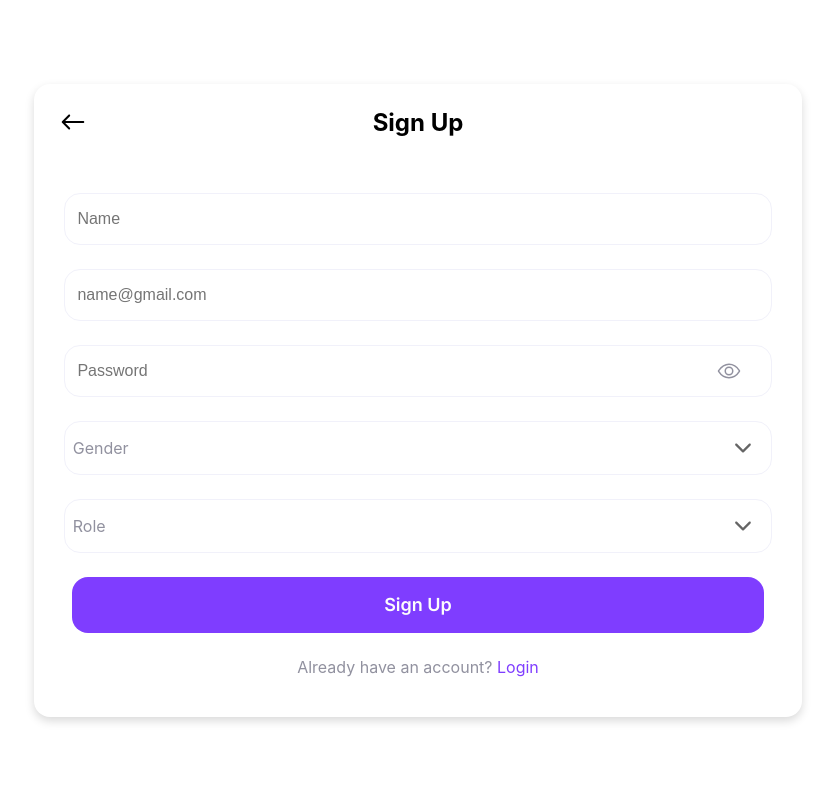
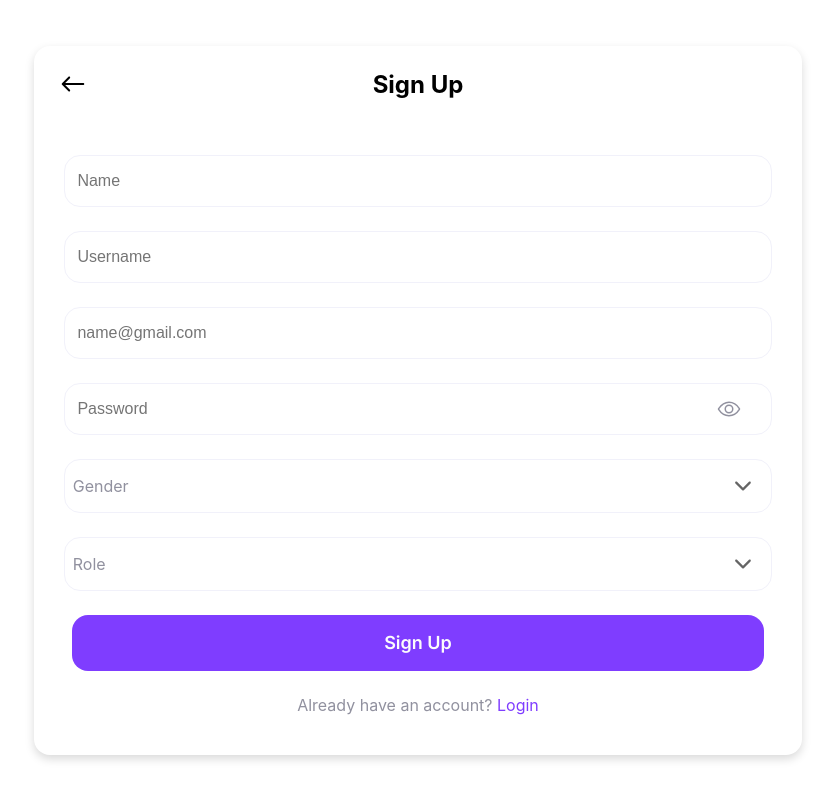
Before and after one commit to Chennakiran2004/Wallety_Frontend, a React (Create React App) app: page /signup in a window 1280 px wide. Shown: the whole page, without its empty margins (222-1057 px from the left). Built offline with nearby package versions, Linux system fonts and the light colour scheme.

Commit message:
Added Changes to signup page

```diff
--- a/src/Components/AddNewAccount/index.tsx
+++ b/src/Components/AddNewAccount/index.tsx
@@ -510,6 +510,8 @@ const AddNewAccount = () => {
           location: location.toUpperCase(),
         };
 
+        console.log(bodyData)
+
         const response = await axios.post(`${url}/store_user_data/`, bodyData, {
           headers: {
             Authorization: `Bearer ${accessToken}`,
--- a/src/Components/signup/index.tsx
+++ b/src/Components/signup/index.tsx
@@ -177,6 +177,7 @@ const SignUp = () => {
     let hasError = false;
 
     if (name === "") {
+      console.log("asdf")
       setNameError(true);
       hasError = true;
     }
@@ -184,14 +185,17 @@ const SignUp = () => {
       setEmailError(true);
       hasError = true;
     } else if (!emailRegex.test(email)) {
+      console.log("asdf")
       setEmailFormatError(true);
       hasError = true;
     }
     if (password === "") {
+      console.log("asdf")
       setPasswordError(true);
       hasError = true;
     }
     if (username === "") {
+      console.log("asdf")
       setUsernameError(true);
       hasError = true;
     }
@@ -266,6 +270,25 @@ const SignUp = () => {
                 }}
               >
                 *Name is required
+              </p>
+            )}
+          </div>
+          <div>
+            <InputField
+              placeholder="Username"
+              onChange={(e) => setUsername(e.target.value)}
+            />
+            {usernameError && (
+              <p
+                style={{
+                  color: "red",
+                  fontSize: "14px",
+                  textAlign: "left",
+                  paddingLeft: "6%",
+                  paddingTop: "1%",
+                }}
+              >
+                *Username is required
               </p>
             )}
           </div>
```
